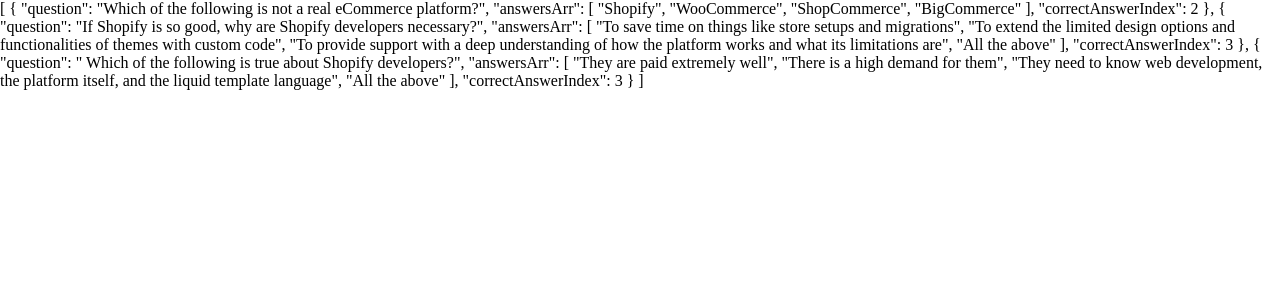
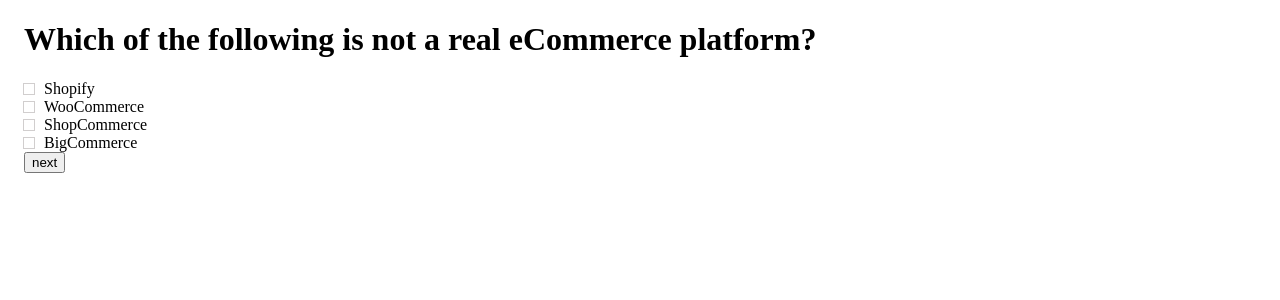
Before and after one commit to shanedoug02/vue-quiz, a Vue app: page / in a window 1280 px wide. Shown: the top 300 px of the page. Built offline with nearby package versions, Linux system fonts and the light colour scheme.

Commit message:
Added isCorrect and isSelected to Data

```diff
--- a/src/components/QuizChild.vue
+++ b/src/components/QuizChild.vue
@@ -1,19 +1,49 @@
 <template>
-	<div>
-		<div>{{ quizData }}</div>
+	<div class="quiz-child-container">
+		<div v-for="(item, idx) of quizData" :key="item">
+			<div v-if="idx === currentQuestion">
+				<h1>{{ item.question }}</h1>
+				<div class="answers-container" v-for="(answer, index) of item.answersArr" :key="answer">
+					<div @click="triggerSelected(answer)" class="check-box" :id="index" :class="{ selected: answer.isSelected }"></div>
+					{{ answer.option }}
+				</div>
+			</div>
+		</div>
+		<button @click="saveSelected">next</button>
 	</div>
 </template>
 
 <script>
 export default {
 	name: 'QuizChild',
-	props: ['quizData'],
+	props: ['quizData', 'currentQuestion'],
+	methods: {
+		triggerSelected(emittedData) {
+			this.$emit('emittedSelection', emittedData);
+		},
+		saveSelected() {
+			this.$emit('evaluate');
+		},
+	},
 };
 </script>
 <style>
-* {
-	margin: 0;
-	padding: 0;
-	box-sizing: border-box;
+.quiz-child-container {
+	margin: 1rem;
+}
+
+.answers-container {
+	display: flex;
+	align-items: center;
+}
+
+.check-box {
+	height: 10px;
+	width: 10px;
+	outline: 1px solid rgb(209, 206, 206);
+	margin-right: 10px;
+}
+.selected {
+	background: cyan;
 }
 </style>
--- a/src/components/QuizParent.vue
+++ b/src/components/QuizParent.vue
@@ -1,5 +1,5 @@
 <template>
-	<QuizChild :quizData="quizData" />
+	<QuizChild :quizData="quizData" :currentQuestion="currentQuestion" @emittedSelection="setSelected" @evaluate="see" />
 </template>
 
 <script>
@@ -12,31 +12,64 @@
 			quizData: [
 				{
 					question: 'Which of the following is not a real eCommerce platform?',
-					answersArr: ['Shopify', 'WooCommerce', 'ShopCommerce', 'BigCommerce'],
-					correctAnswerIndex: 2,
+					answersArr: [
+						{ option: 'Shopify', isCorrect: false, isSelected: false },
+						{ option: 'WooCommerce', isCorrect: false, isSelected: false },
+						{ option: 'ShopCommerce', isCorrect: true, isSelected: false },
+						{ option: 'BigCommerce', isCorrect: false, isSelected: false },
+					],
 				},
 				{
 					question: 'If Shopify is so good, why are Shopify developers necessary?',
 					answersArr: [
-						'To save time on things like store setups and migrations',
-						'To extend the limited design options and functionalities of themes with custom code',
-						'To provide support with a deep understanding of how the platform works and what its limitations are',
-						'All the above',
+						{ option: 'To save time on things like store setups and migrations', isCorrect: false, isSelected: false },
+						{ option: 'To extend the limited design options and functionalities of themes with custom code', isCorrect: false, isSelected: false },
+						{
+							option: 'To provide support with a deep understanding of how the platform works and what its limitations are',
+							isCorrect: false,
+							isSelected: false,
+						},
+						{ option: 'All the above', isCorrect: true, isSelected: false },
 					],
-					correctAnswerIndex: 3,
 				},
 				{
 					question: ' Which of the following is true about Shopify developers?',
 					answersArr: [
-						'They are paid extremely well',
-						'There is a high demand for them',
-						'They need to know web development, the platform itself, and the liquid template language',
-						'All the above',
+						{ option: 'They are paid extremely well', isCorrect: false, isSelected: false },
+						{ option: 'There is a high demand for them', isCorrect: false, isSelected: false },
+						{
+							option: 'They need to know web development, the platform itself, and the liquid template language',
+							isCorrect: false,
+							isSelected: false,
+						},
+						{ option: 'All the above', isCorrect: true, isSelected: false },
 					],
-					correctAnswerIndex: 3,
 				},
 			],
+			currentQuestion: 0,
+			currentSelection: [],
+			finalSelections: [],
+			results: [],
 		};
+	},
+	methods: {
+		setSelected(payload) {
+			for (let item of this.quizData) {
+				for (let ans of item.answersArr) {
+					ans.isSelected = false;
+				}
+			}
+			payload.isSelected = true;
+			if (payload.isSelected) {
+				this.currentSelection.unshift(payload.option);
+				console.log(this.currentSelection);
+			}
+		},
+		see() {
+			this.finalSelections.push(this.currentSelection[0]);
+			this.currentQuestion++;
+			console.log('finals', this.finalSelections);
+		},
 	},
 };
 </script>
```
